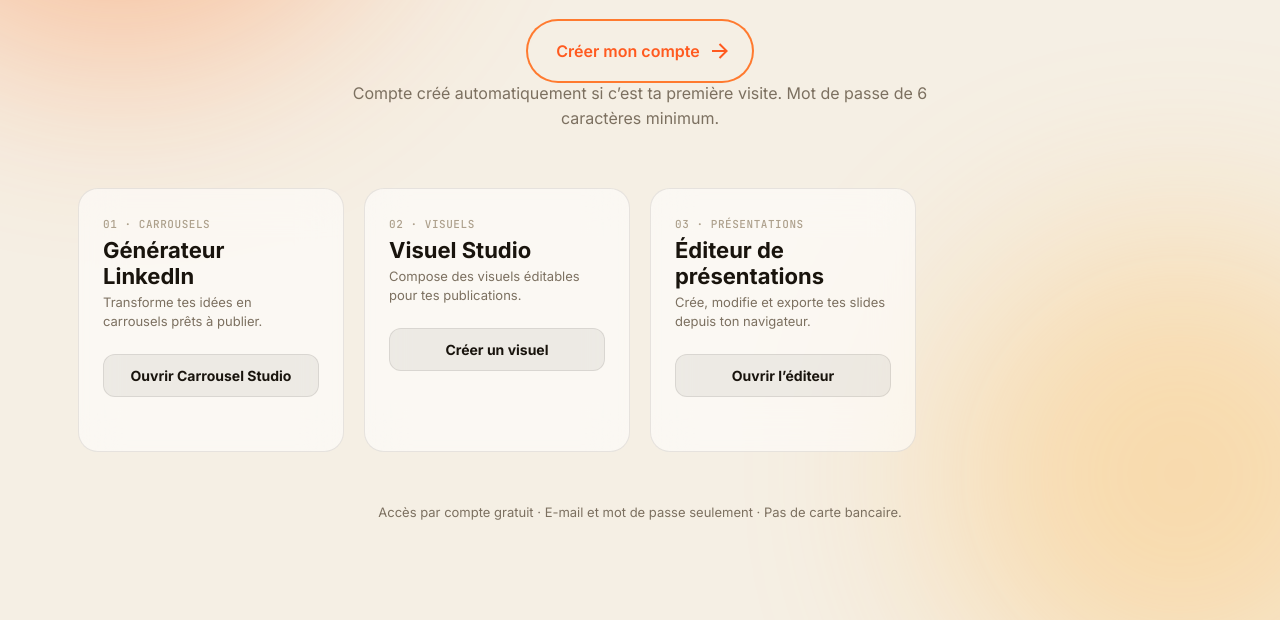
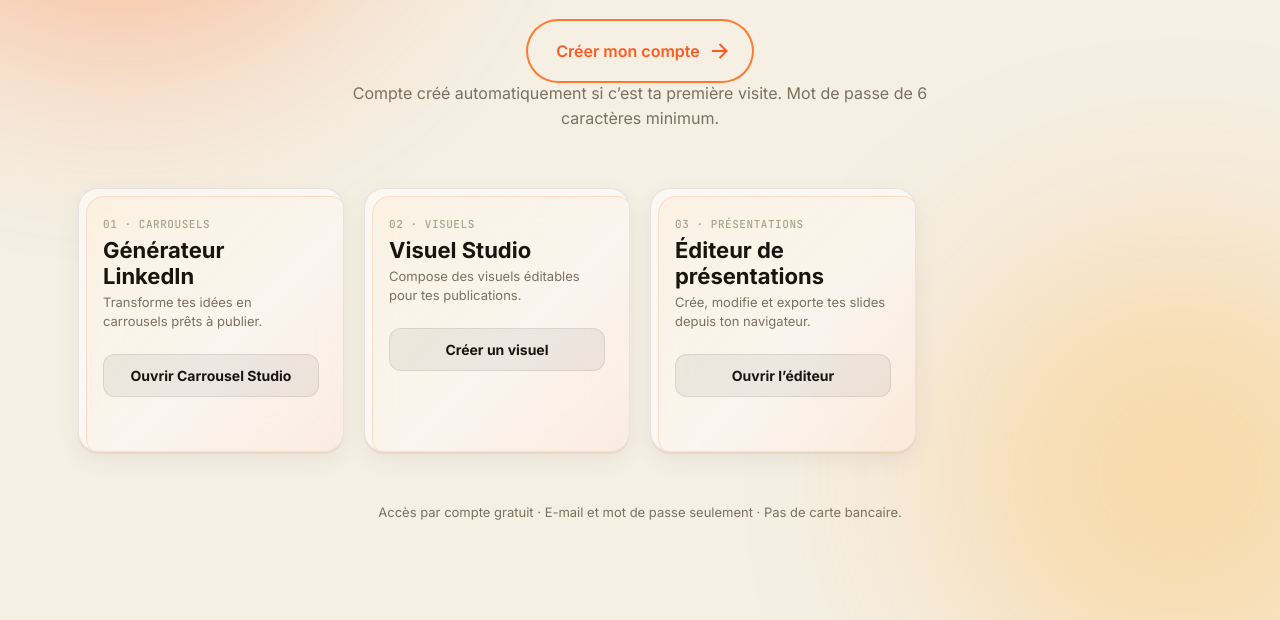
Before and after one commit to Hodler-maker/carrousel-Studio, a website with bundled scripts: page accueil.html in a window 1280 px wide. Shown: the part 276-896 px from the top of the page. Built offline with nearby package versions, Linux system fonts and the light colour scheme; no server answers.

Commit message:
Add orange stacked-card effect to homepage panels

```diff
--- a/accueil.html
+++ b/accueil.html
@@ -59,6 +59,17 @@
   .grid{display:grid; grid-template-columns:repeat(4,1fr); gap:20px; margin-top:48px; align-items:stretch;}
   @media (max-width:1040px){.grid{grid-template-columns:repeat(2,1fr);}}
   @media (max-width:640px){.grid{grid-template-columns:1fr;}}
+
+  /* Effet cartes empilées adapté aux trois panneaux d’accueil */
+  .access-grid .card{isolation:isolate; overflow:hidden; transform-style:preserve-3d; box-shadow:0 8px 24px rgba(25,20,13,0.06), 0 2px 0 rgba(255,122,47,0.12); transition:transform .45s cubic-bezier(.23,1,.32,1), box-shadow .45s ease, border-color .35s ease;}
+  .access-grid .card::before{content:''; position:absolute; z-index:-1; inset:7px -5px -5px 7px; border:1px solid rgba(255,122,47,0.28); border-radius:calc(var(--radius) - 2px); background:linear-gradient(135deg,rgba(255,181,71,0.14),rgba(255,122,47,0.035) 55%,rgba(255,90,31,0.12)); transform:translateZ(-1px); transition:transform .45s cubic-bezier(.23,1,.32,1), opacity .35s ease; opacity:.65; pointer-events:none;}
+  .access-grid .card::after{content:''; position:absolute; z-index:0; inset:-60% auto -60% -45%; width:32%; background:linear-gradient(90deg,transparent,rgba(255,255,255,0.62),transparent); transform:translateX(-180%) rotate(18deg); transition:transform .85s cubic-bezier(.23,1,.32,1); pointer-events:none;}
+  .access-grid .card > *{position:relative; z-index:1;}
+  .access-grid .card:hover{transform:perspective(900px) translateY(-7px) rotateX(2deg) rotateY(-1.5deg); border-color:rgba(255,122,47,0.48); box-shadow:0 22px 42px rgba(255,122,47,0.16), 0 7px 0 rgba(255,122,47,0.13);}
+  .access-grid .card:hover::before{transform:translate(5px,5px) translateZ(-1px) rotate(1deg); opacity:1;}
+  .access-grid .card:hover::after{transform:translateX(560%) rotate(18deg);}
+  .access-grid .card:nth-child(2):hover{transform:perspective(900px) translateY(-7px) rotateX(2deg) rotateY(1.5deg);}
+  @media (prefers-reduced-motion:reduce){.access-grid .card,.access-grid .card::before,.access-grid .card::after{transition:none;} .access-grid .card:hover,.access-grid .card:nth-child(2):hover{transform:none;}}
 
   .card{
     background:var(--glass);
```
